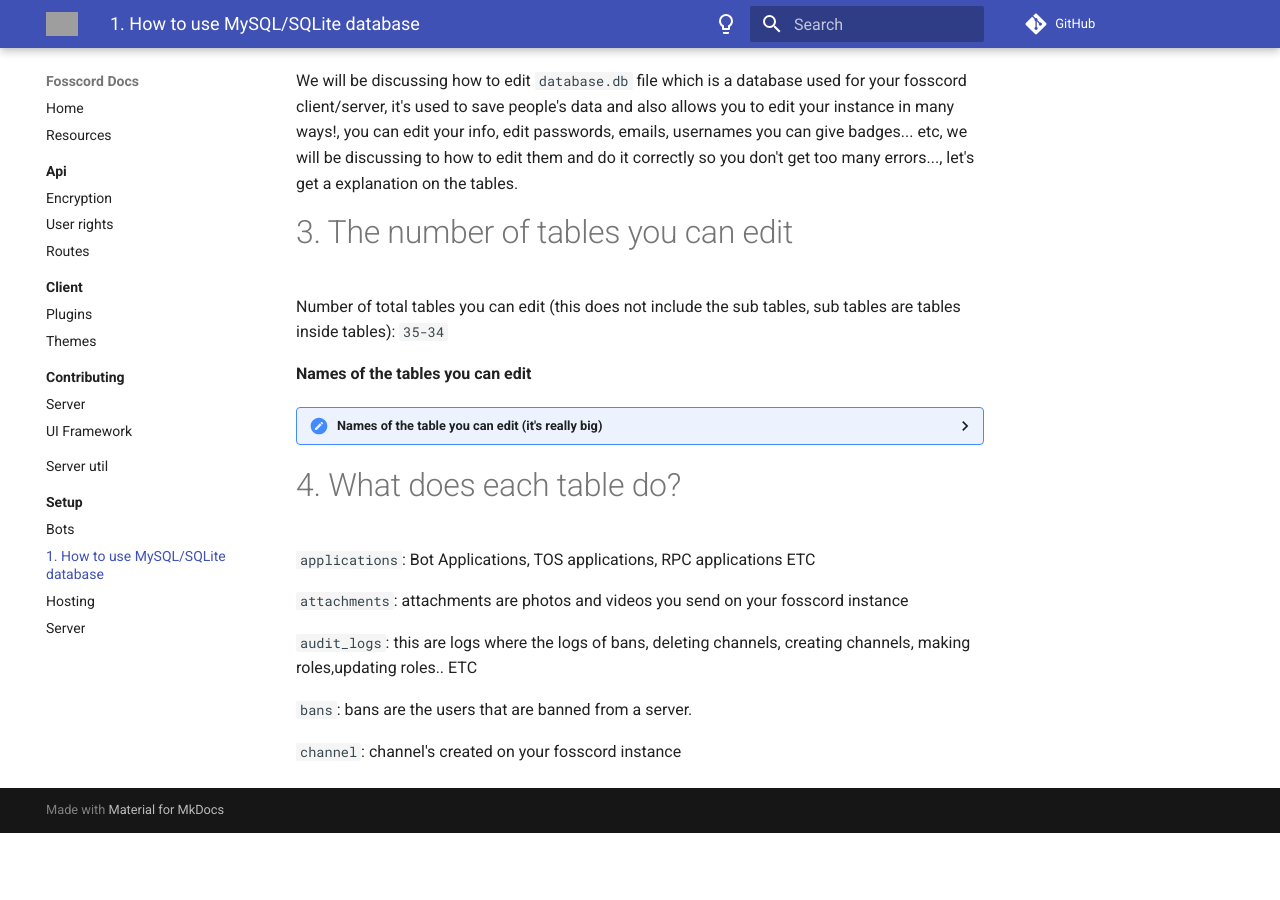
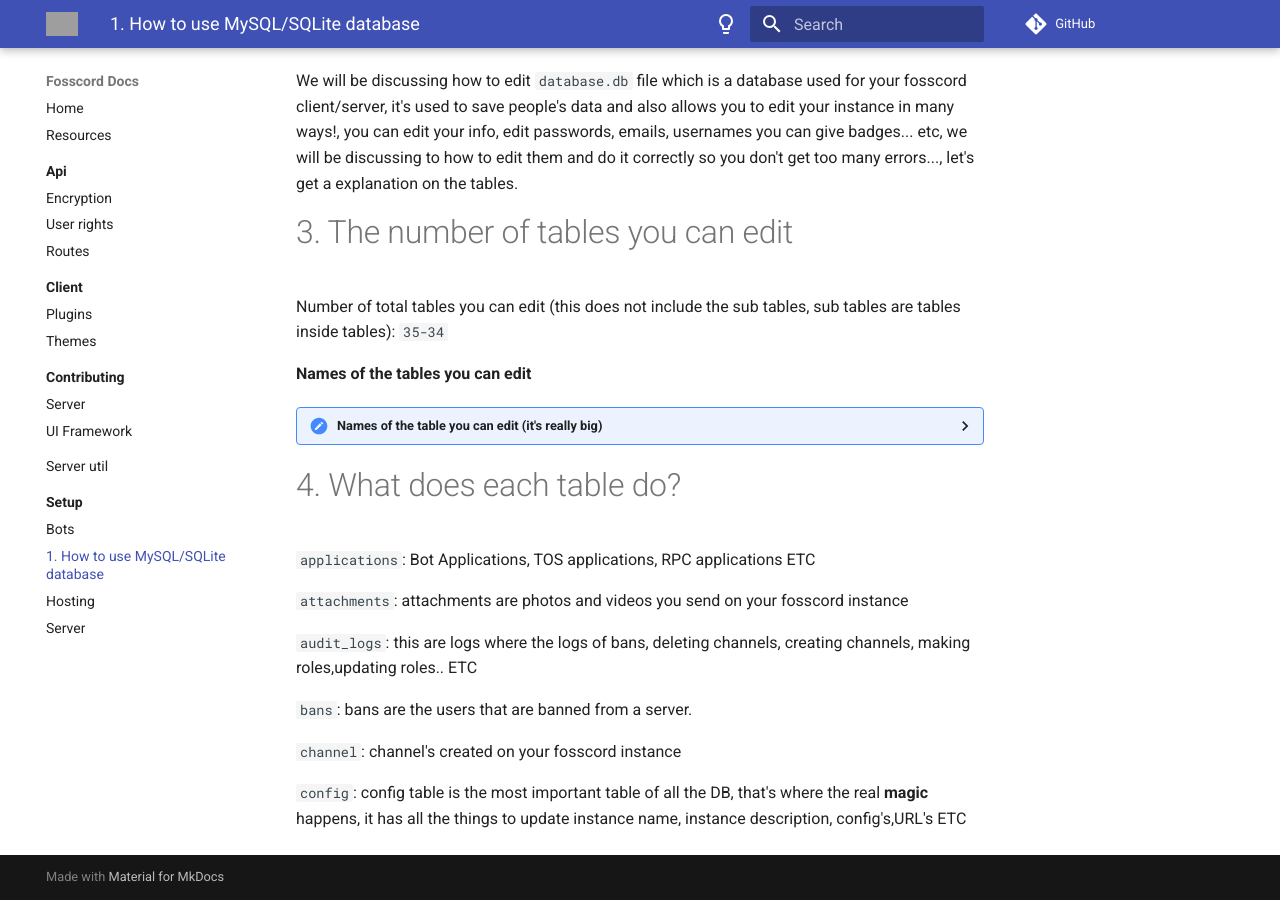
Before and after one commit to spacebarchat/docs, an MkDocs documentation site: the page built from docs/setup/database.md, in a window 1280 px wide and 900 px high, scrolled down 827 px. Built offline with MkDocs 1.6.1 and Material for MkDocs 9.7.7, drawn with Linux system fonts in a browser that asks for light colours; comment, search, counter and statistics services are not loaded; before the commit the page ends 1660 px from its top, so only the background shows below that; grey boxes are pictures that could not be loaded.

Commit message:
Update database.md

```diff
--- a/docs/setup/database.md
+++ b/docs/setup/database.md
@@ -72,3 +72,5 @@ Number of total tables you can edit (this does not include the sub tables, sub t
 `bans`: bans are the users that are banned from a server.
 
 `channel`: channel's created on your fosscord instance
+
+`config`: config table is the most important table of all the DB, that's where the real **magic** happens, it has all the things to update instance name, instance description, config's,URL's ETC
```
